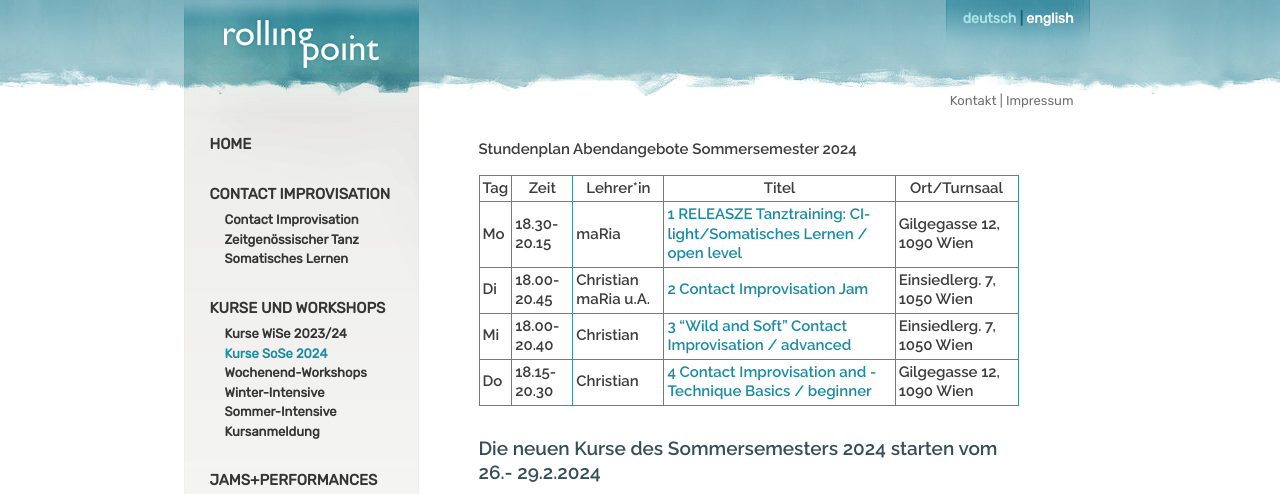
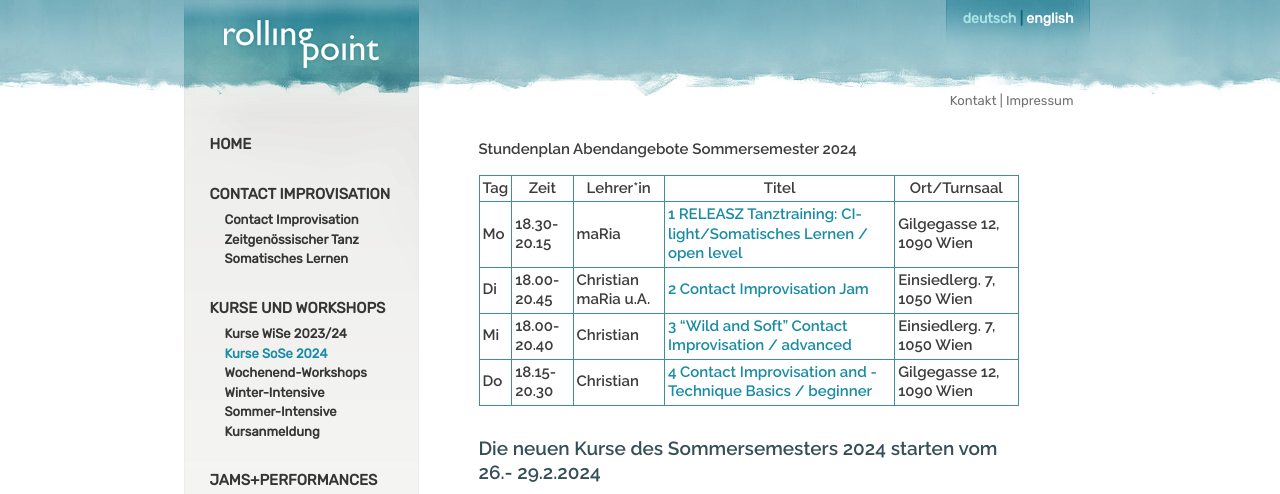
Before and after one commit to manulari/rollingpointat, a Jekyll site: the page built from _pages_de/somsem24.md, in a window 1280 px wide and 900 px high. Shown: the top 494 px of the window. Built offline with Jekyll 4.4.1, drawn with Linux system fonts in a browser that asks for light colours; comment, search, counter and statistics services are not loaded.

Commit message:
Update page (de) “somsem24”

```diff
--- a/_pages_de/somsem24.md
+++ b/_pages_de/somsem24.md
@@ -5,12 +5,12 @@ language: de
 ---
 **Stundenplan Abendangebote Sommersemester 2024**
 
-| Tag    | Zeit            | Lehrer*in                | Titel                                                                         | Ort/Turnsaal                  |
-| ------ | --------------- | ------------------------ | ----------------------------------------------------------------------------- | ----------------------------- |
-| **Mo** | **18.30-20.15** | **maRia**                | **[ 1 RELEASZE Tanztraining: CI-light/Somatisches Lernen / open level](#mo)** | **Gilgegasse 12, 1090 Wien**  |
-| **Di** | **18.00-20.45** | **Christian maRia u.A.** | **[2 Contact Improvisation Jam](#di)**                                        | **Einsiedlerg. 7, 1050 Wien** |
-| **Mi** | **18.00-20.40** | **Christian**            | **[3 "Wild and Soft" Contact Improvisation / advanced](#mi)**                 | **Einsiedlerg. 7, 1050 Wien** |
-| **Do** | **18.15-20.30** | **Christian**            | **[4 Contact Improvisation and -Technique Basics / beginner](#do)**           | **Gilgegasse 12, 1090 Wien**  |
+| Tag    | Zeit            | Lehrer*in                | Titel                                                                        | Ort/Turnsaal                  |
+| ------ | --------------- | ------------------------ | ---------------------------------------------------------------------------- | ----------------------------- |
+| **Mo** | **18.30-20.15** | **maRia**                | **[ 1 RELEASZ Tanztraining: CI-light/Somatisches Lernen / open level](#mo)** | **Gilgegasse 12, 1090 Wien**  |
+| **Di** | **18.00-20.45** | **Christian maRia u.A.** | **[2 Contact Improvisation Jam](#di)**                                       | **Einsiedlerg. 7, 1050 Wien** |
+| **Mi** | **18.00-20.40** | **Christian**            | **[3 "Wild and Soft" Contact Improvisation / advanced](#mi)**                | **Einsiedlerg. 7, 1050 Wien** |
+| **Do** | **18.15-20.30** | **Christian**            | **[4 Contact Improvisation and -Technique Basics / beginner](#do)**          | **Gilgegasse 12, 1090 Wien**  |
 
 ### Die neuen Kurse des Sommersemesters 2024 starten vom 26.- 29.2.2024
 
```
